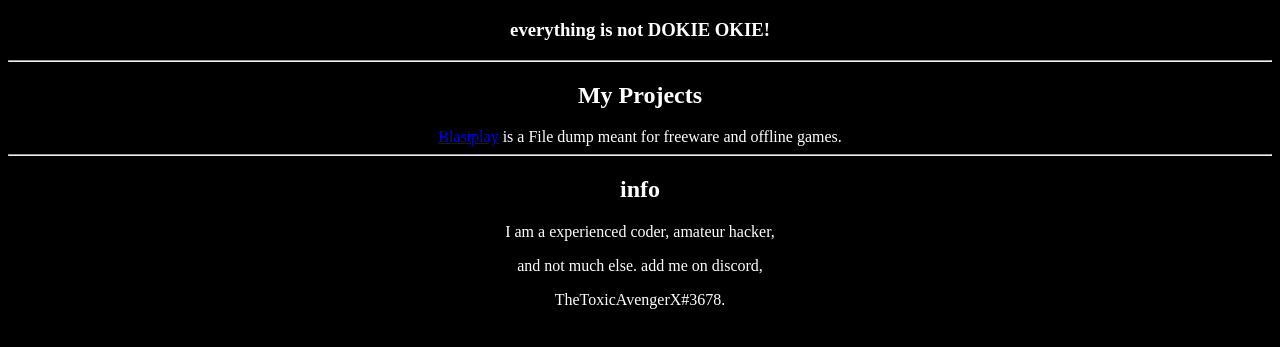
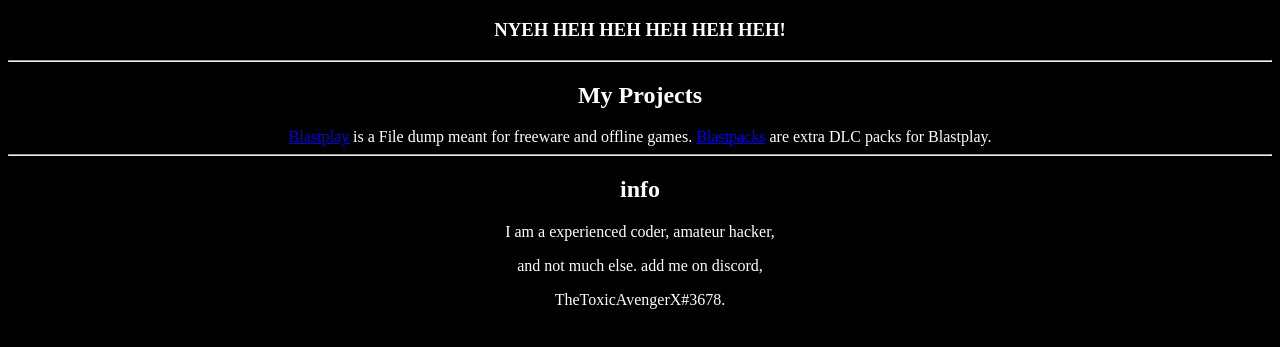
Before and after one commit to ToxicAvengerX/ToxicAvengerX.github.io, a plain HTML site: page index.html in a window 1280 px wide. Shown: the part 71-418 px from the top of the page. Drawn offline with Linux system fonts and the light colour scheme.

Commit message:
Update index.html

```diff
--- a/index.html
+++ b/index.html
@@ -16,7 +16,7 @@
 
 <H1>Avengers Dump</H1>
 
-<h3>everything is not DOKIE OKIE!</h3>
+<h3>NYEH HEH HEH HEH HEH HEH!</h3>
 
 <hr>
 
@@ -25,6 +25,10 @@
 <a href="https://toxicavengerx.github.io/Blastplay/">Blastplay</a>
 
 is a File dump meant for freeware and offline games.
+
+<a href="https://toxicavengerx.github.io/Blastpacks/">Blastpacks</a>
+
+are extra DLC packs for Blastplay.
 
 <HR>
 
```
